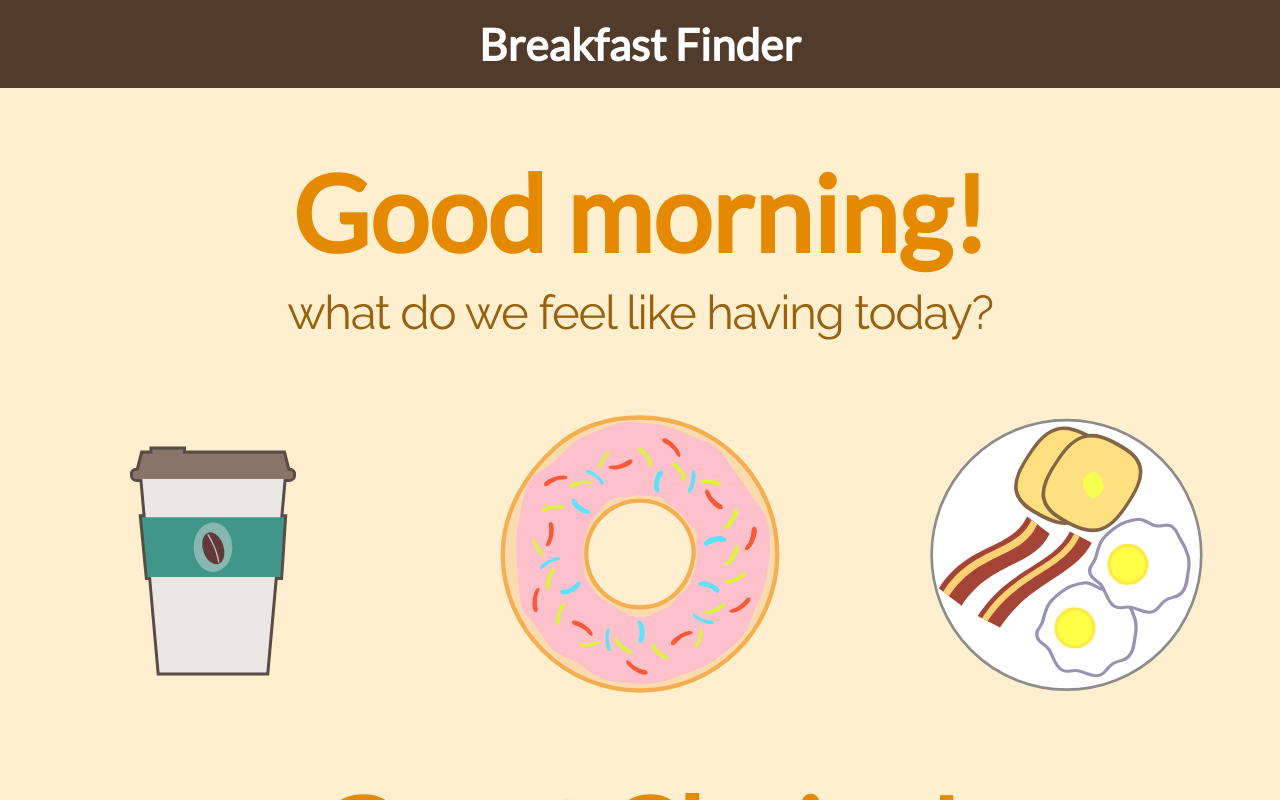
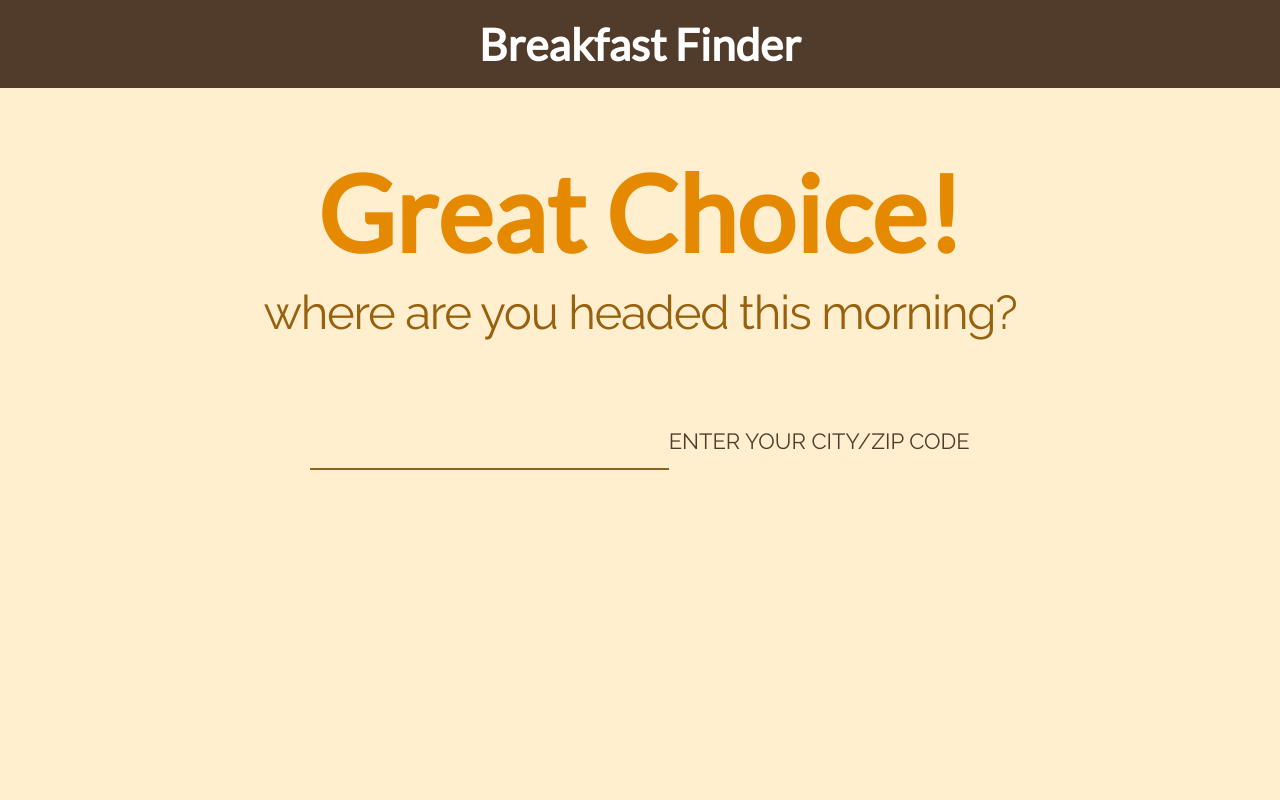
Before and after one commit to larrycustodio/fullsnacks, a React app: page / in a window 1280 px wide. Both pictures are taken after a click on the element 213 px from the left and 557 px from the top of the page. Shown: the top 800 px of the page. Built offline with nearby package versions, Linux system fonts and the light colour scheme.

Commit message:
results view added

```diff
--- a/package.json
+++ b/package.json
@@ -54,7 +54,8 @@
     "webpack": "^3.7.1",
     "webpack-dev-middleware": "^1.12.0",
     "webpack-dev-server": "^2.9.1",
-    "webpack-hot-middleware": "^2.19.1"
+    "webpack-hot-middleware": "^2.19.1",
+    "yelp": "^1.0.2"
   },
   "devDependencies": {
     "babel-loader": "^7.1.2",
--- a/src/App.jsx
+++ b/src/App.jsx
@@ -1,12 +1,10 @@
 import React, { Component } from 'react';
-import { Router, Route, Link, IndexRoute, hashHistory, browserHistory } from 'react-router'
 
 class App extends Component {
     constructor() {
         super();
-
         this.state = {
-            activeSelection: {
+            searchFilter: {
                 categories: '',
                 location: ''
             },
@@ -33,68 +31,65 @@ class App extends Component {
         }
         this.clickOptionHandler = this.clickOptionHandler.bind(this);
         this.enterLocationHandler = this.enterLocationHandler.bind(this);
-
     }
-
     enterLocationHandler(e) {
         e.preventDefault();
-        const updateChoice = Object.assign({}, this.state.activeSelection);
+        const updateChoice = Object.assign({}, this.state.searchFilter);
         updateChoice.location = e.target.location.value;
         this.setState({
-            activeSelection: updateChoice
+            searchFilter: updateChoice
         });
-        console.log(this.state);
     }
     clickOptionHandler(e) {
         e.preventDefault();
-        const updateChoice = Object.assign({}, this.state.activeSelection);
+        const updateChoice = Object.assign({}, this.state.searchFilter);
         const optionIndex = e.target.dataset.categoryValue;
         updateChoice.categories = this.state.options[optionIndex].categories;
         this.setState({
-            activeSelection: updateChoice
+            searchFilter: updateChoice
         });
     }
     render() {
         return (
             <div className='container'>
                 <nav className='nav'>
-                    Breakfast Finder
+                    <a href='/'>Breakfast Finder</a>
                 </nav>
                 <section className='section-container'>
-                    <ChooseItem />
-                    <form className='selection-category'>
-                        {this.state.options.map((option, index) => {
-                            return <BreakfastOption
-                                key={'breakfast-option-' + option.name}
-                                index={index}
-                                category={option}
-                                onClick={this.clickOptionHandler} />
-                        })}
-                    </form>
-                    <ChooseLocation />
-                    <LocationInput onEnter={this.enterLocationHandler} />
+                    {this.state.searchFilter.categories == '' ?
+                        <CategoryOptionsView
+                            categories={this.state.options}
+                            onClick={this.clickOptionHandler} /> :
+                        this.state.searchFilter.location == '' ?
+                            <LocationInputView onEnter={this.enterLocationHandler} /> :
+                            <ResultsView
+                            searchQuery={this.state.searchFilter}
+                            categories={this.state.options} />
+                    }
                 </section>
             </div>
         );
     }
 }
 
-const ChooseItem = (props) => {
+const CategoryOptionsView = (props) => {
     return (
+        <div className=''>
             <header className='header-container'>
                 <h1 className='section-header'>Good morning!</h1>
                 <p className='section-subheader'>what do we feel like having today?</p>
             </header>
+            <form className='selection-category'>
+                {props.categories.map((option, index) => {
+                    return <BreakfastOption
+                        key={'breakfast-option-' + option.name}
+                        index={index}
+                        category={option}
+                        onClick={props.onClick} />
+                })}
+            </form>
+        </div>
     );
-}
-
-const ChooseLocation = (props) => {
-    return (
-        <header className='header-container'>
-            <h1 className='section-header'>Great Choice!</h1>
-            <p className='section-subheader'>where are you headed this morning?</p>
-        </header>
-    )
 }
 
 const BreakfastOption = (props) => {
@@ -109,22 +104,70 @@ const BreakfastOption = (props) => {
     );
 }
 
+const LocationInputView = (props) => {
+    return (
+        <div className=''>
+            <header className='header-container'>
+                <h1 className='section-header'>Great Choice!</h1>
+                <p className='section-subheader'>where are you headed this morning?</p>
+            </header>
+            <LocationInput onEnter={props.onEnter} />
+        </div>
+    )
+}
+
 const LocationInput = (props) => {
     return (
         <form className='location-form'
             onSubmit={props.onEnter}>
-            <div className='form-input-group'>
             <input type='text'
                 name='location'
                 id='inputLocation'
                 className='input-text-location' />
-                <img src='./assets/svg/location.svg'
-                    className='input-text-button'
-                    onClick={props.onFindLocation} />
-            </div>
             <label htmlFor='search_location'>ENTER YOUR CITY/ZIP CODE</label>
         </form>
     );
 }
 
+class ResultsView extends Component {
+    constructor(props){
+        super();
+        this.state = {
+            searchFilters: {
+                location: '',
+                category_filter: '',
+                limit: '10',
+                sort: '1',
+            },
+            results: ['','']
+        }
+    }
+    render(){
+        return (
+            <div className='search-results-view'>
+                <ResultsContainer
+                results={this.state.results}
+                toggleIcons={this.props.categories}/>
+                <MapContainer />
+            </div>
+        );
+    }
+}
+const ResultsContainer = (props) => {
+    return (
+        <div className='display-scroll-results'>
+            <div className='results-nearby'>
+                Found {props.results.length||0} places nearby!
+            </div>
+        </div>
+    );
+}
+
+const MapContainer = (props) => {
+    return (
+        <div className='display-map-results'>
+            Map Goes here!
+        </div>
+    )
+}
 export default App;
--- a/src/scss/main.scss
+++ b/src/scss/main.scss
@@ -47,11 +47,20 @@ body {
     display: flex;
     flex-flow: row wrap;
 }
+a,
+a:hover,
+a:visited,
+a:focus {
+    color: inherit;
+    text-decoration: inherit;
+}
 /* ---------------
    4. Page Components
    --------------- */
 
-/* Top Bar */
+/* ---------
+   4.1 Top Bar
+   --------- */
 .nav {
     background: $color-background-navbar;
     color: $color-text-overlay;
@@ -63,7 +72,9 @@ body {
     line-height: 2em;
     width: 100%;
 }
-/* Section Headers & Containers */
+/* ------------------
+   4.2 Section Headers & Containers
+   ------------------ */
 .section-container {
     text-align: center;
     width: 100%;
@@ -82,7 +93,9 @@ body {
     letter-spacing: -0.027em;
     margin: 1% auto 5%;
 }
-/* Category Selection */
+/* -----------------
+   4.3 Category Selection
+   ----------------- */
 .selection-category {
     display: flex;
     flex-flow: row wrap;
@@ -97,7 +110,9 @@ body {
     font-weight: 800;
     margin:0 auto;
 }
-/* Location Input */
+/* ----------------
+   4.4 Location Input
+   ---------------- */
 .input-text-location {
     background: none;
     border: none;
@@ -116,3 +131,25 @@ body {
 .input-text-button {
     transform: translate(-40px,10px);
 }
+/* ----------------
+   4.4 Search Results
+   ---------------- */
+.search-results-view {
+    display: flex;
+    flex-flow: row nowrap;
+    height: 90vh
+}
+.results-nearby {
+    font-family: 'Lato','Helvetica','sans-serif';
+    font-size: 1.48em;
+    font-weight: 700;
+    margin: 1.12em 0;
+}
+.display-scroll-results {
+    flex: 1 0 30.45%
+}
+.display-map-results {
+    flex: 1 0 69%;
+    //placeholder
+    background: #72ca76;
+}
```
Also changed, not shown: 1 other file (tests, documents, lock files or other folders). Lines whose indentation alone changed are shown as unchanged.
